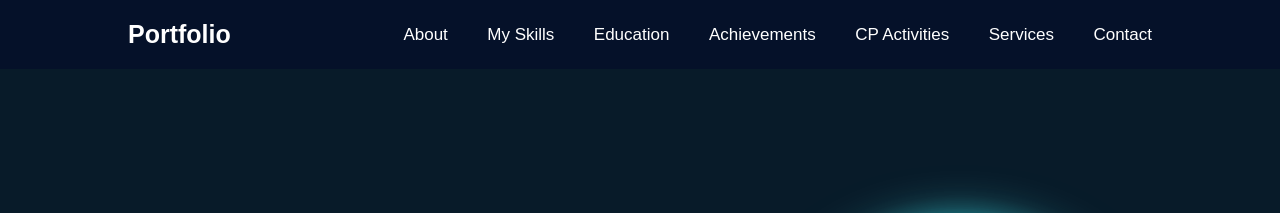
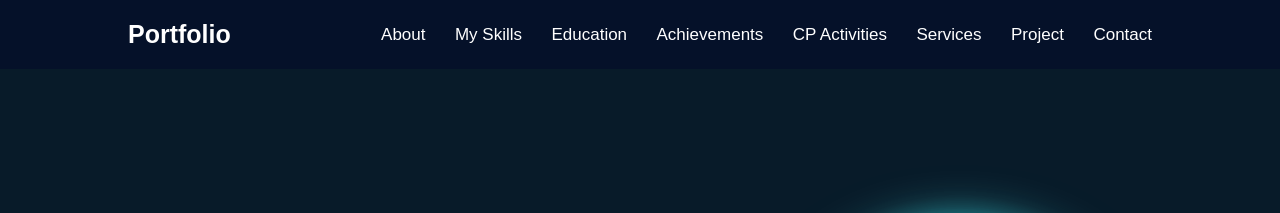
Before and after one commit to Abdul-Aziz026/Portfolioo, a plain HTML site: page index.html in a window 1280 px wide. Shown: the top 213 px of the page. Drawn offline with nearby package versions, Linux system fonts and the light colour scheme.

Commit message:
Project button add at navber

```diff
--- a/index.html
+++ b/index.html
@@ -21,6 +21,7 @@
             <a href="#achievement" style="--i:4">Achievements</a>
             <a href="#cp-activities" style="--i:5">CP Activities</a>
             <a href="#services" style="--i:5">Services</a>
+            <a href="#projects" style="--i:5">Project</a>
             <a href="#contact" style="--i:5">Contact</a>
         </nav>
     </header>
--- a/stylesheet.css
+++ b/stylesheet.css
@@ -40,7 +40,7 @@ body {
     color: #fff;
     text-decoration: none;
     font-weight: 200;
-    margin-left: 35px;
+    margin-left: 25px;
     transition: 0.5s ease;
     opacity: 0;
     animation: slideTop 0.5s ease forwards;
```
